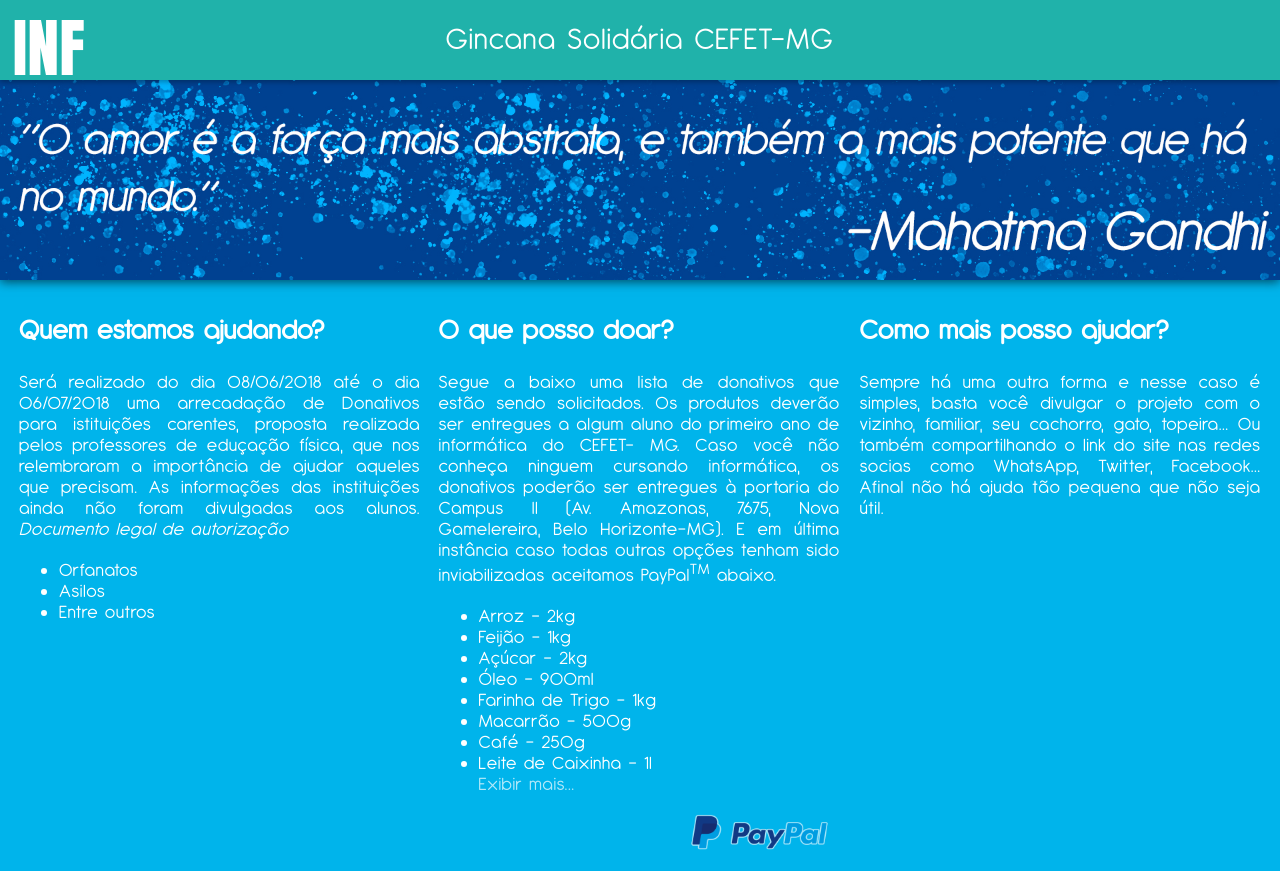
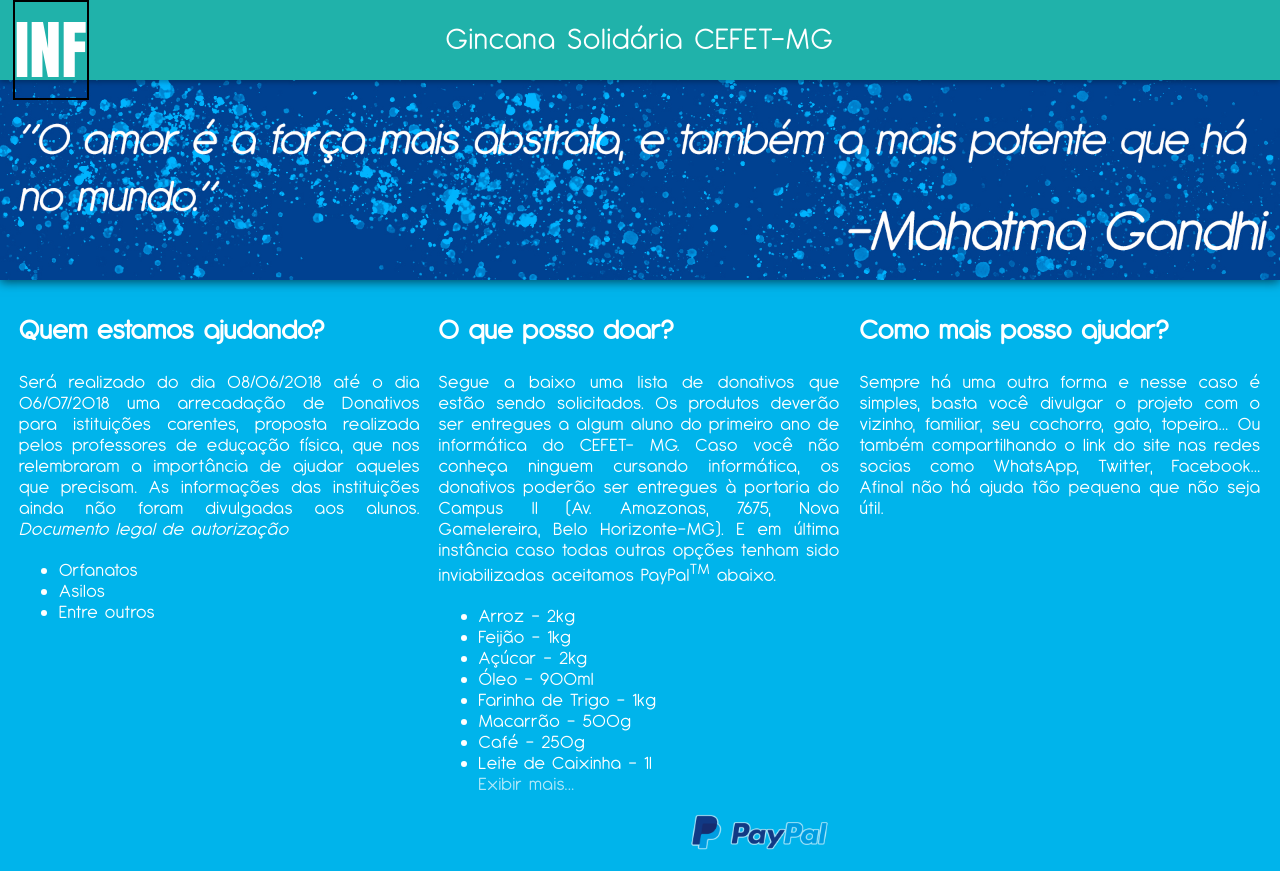
Before and after one commit to gincanacefet/gincanacefet.github.io, a plain HTML site: page index.html in a window 1280 px wide. Drawn offline with Linux system fonts and the light colour scheme.

Commit message:
Update styles.css

```diff
--- a/styles.css
+++ b/styles.css
@@ -50,6 +50,8 @@ h1{
     position: absolute;
     left: 0.2em;
     color: white;
+    text-style: italic;
+    border: 2px solid black;
 }
 header ul{
     font-family: Antipasto, sans-serif;
```
